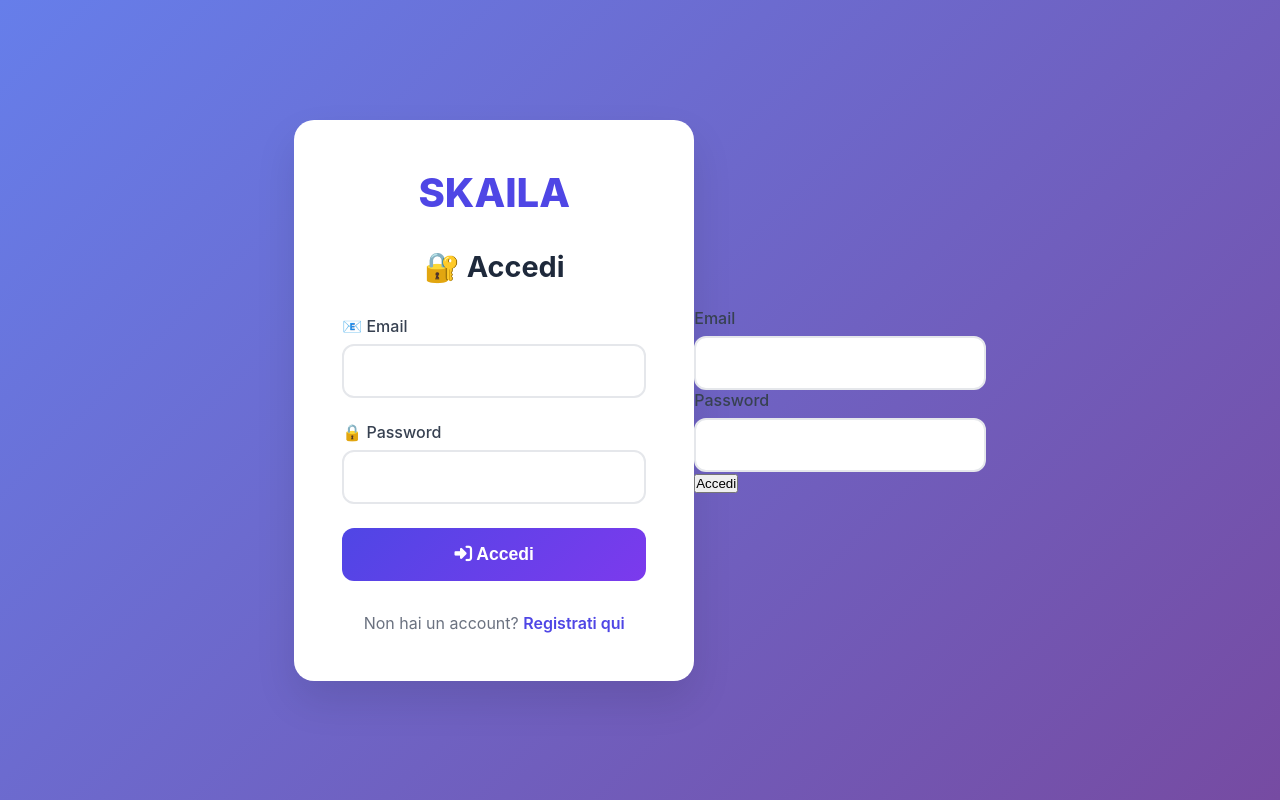
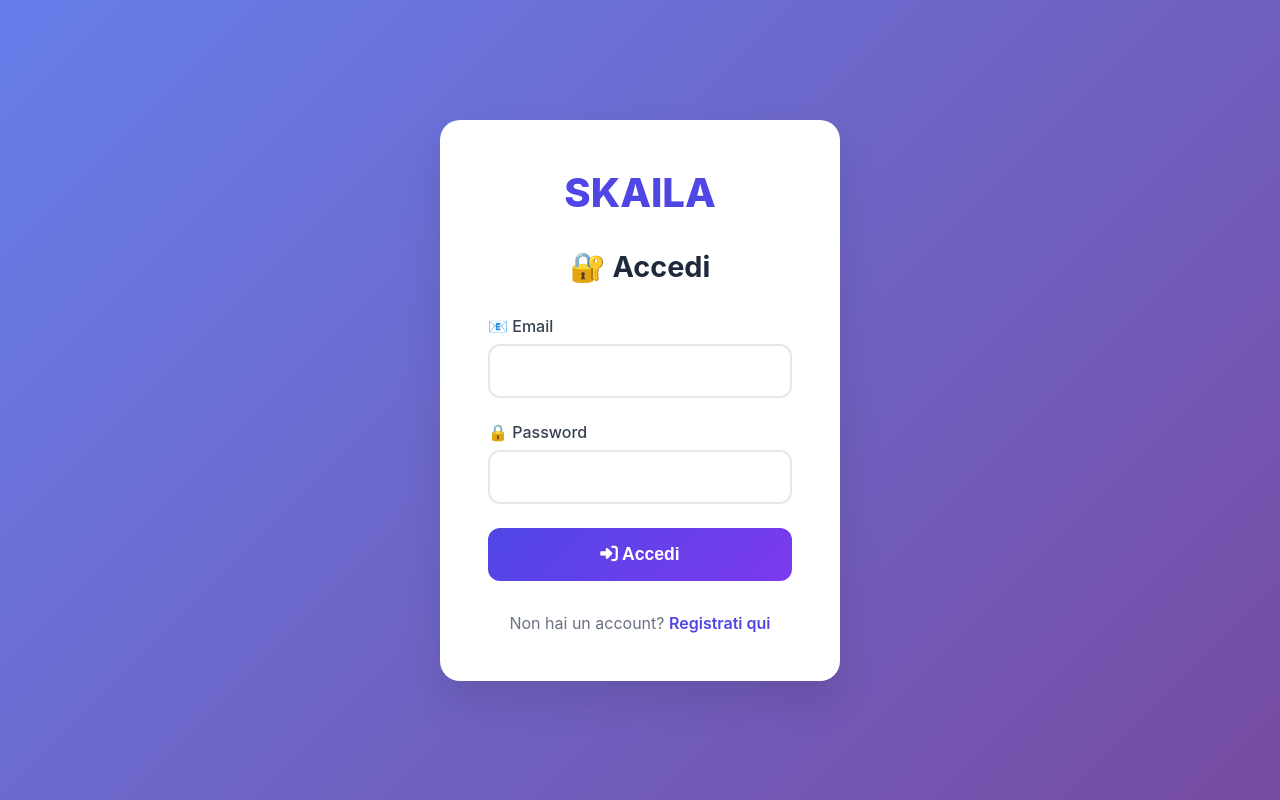
Before and after one commit to djsoulspotti-ops/Skajla, a Flask app: page /login in a window 1280 px wide. Run offline with Flask 3, Linux system fonts and the light colour scheme.

Commit message:
Assistant checkpoint: Fixed duplicate routes and Flask app conflicts
Assistant generated file changes:
- main.py: Remove duplicate login route and Flask app code
- templates/login.html: Remove duplicate HTML form
- .replit: Updated app configuration

---

User prompt:

hello , why after having put the last 3 codes in 3 different files and put run it does not work ?

Replit-Commit-Author: Assistant
Replit-Commit-Session-Id: cf72ff3f-b725-42bb-a000-daf5143f4a8c

```diff
--- a/main.py
+++ b/main.py
@@ -502,41 +502,3 @@ if __name__ == '__main__':
     print("🎯 Ready to revolutionize Italian schools!")
 
     socketio.run(app, host='0.0.0.0', port=5000, debug=True)
-from flask import Flask, render_template, request, redirect, url_for, session, flash
-import sqlite3
-
-app.secret_key = "chiave_segreta_super_sicura"  # Cambiala con una chiave segreta vera
-
-# Route Login - mostra il form
-@app.route("/login", methods=["GET", "POST"])
-def login():
-    if request.method == "POST":
-        email = request.form["email"]
-        password = request.form["password"]
-
-        # Connessione al DB
-        conn = sqlite3.connect("skaila.db")
-        cursor = conn.cursor()
-
-        # Cerca utente
-        cursor.execute("SELECT * FROM utenti WHERE email = ? AND password = ?", (email, password))
-        utente = cursor.fetchone()
-        conn.close()
-
-        if utente:
-            session["utente"] = utente[1]  # Salviamo il nome utente in sessione
-            return redirect(url_for("chat"))  # Vai alla chat
-        else:
-            flash("Email o password errati", "errore")
-            return redirect(url_for("login"))
-
-    return render_template("login.html")
-
-# Route Chat - solo se loggati
-@app.route("/chat")
-def chat():
-    if "utente" in session:
-        return render_template("chat.html", utente=session["utente"])
-    else:
-        flash("Devi effettuare il login", "errore")
-        return redirect(url_for("login"))
--- a/templates/login.html
+++ b/templates/login.html
@@ -149,12 +149,3 @@
     </div>
 </body>
 </html>
-<form action="/login" method="POST">
-    <label>Email</label>
-    <input type="text" name="email" required>
-
-    <label>Password</label>
-    <input type="password" name="password" required>
-
-    <button type="submit">Accedi</button>
-</form>
```
Also changed, not shown: 1 other file.
